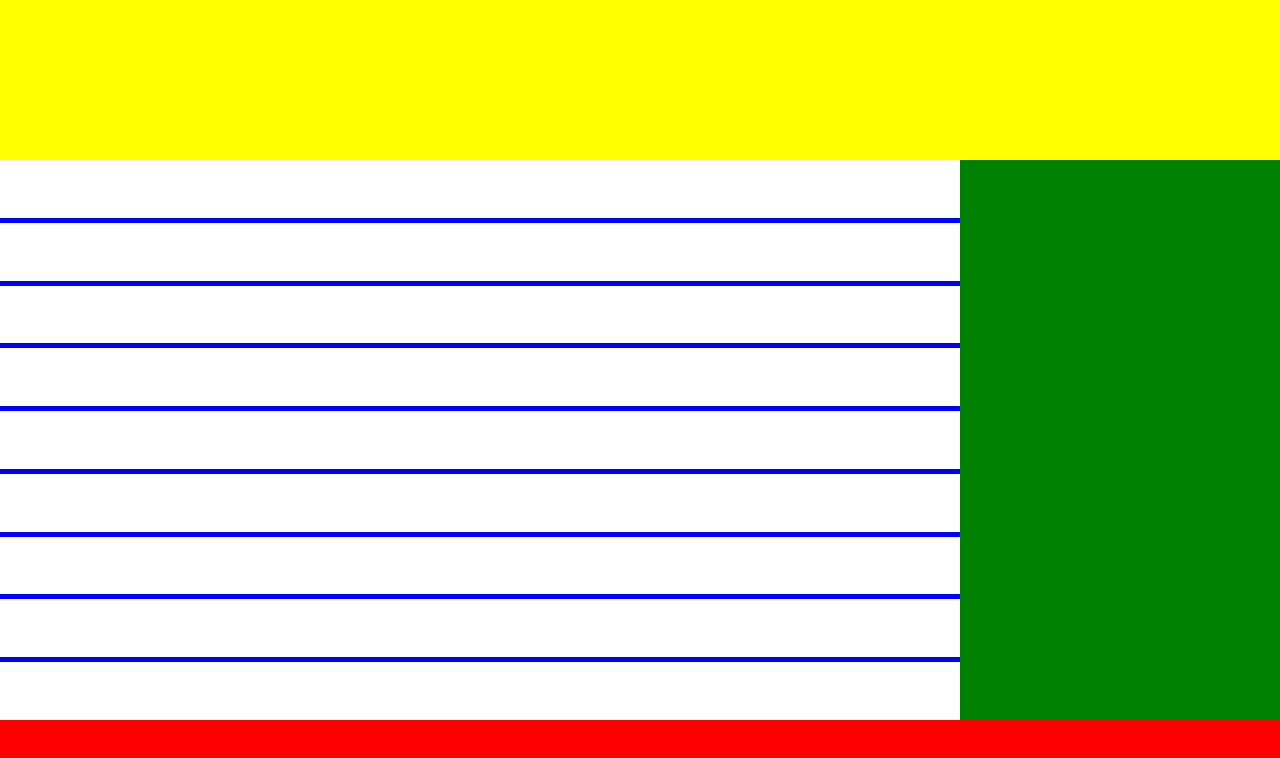
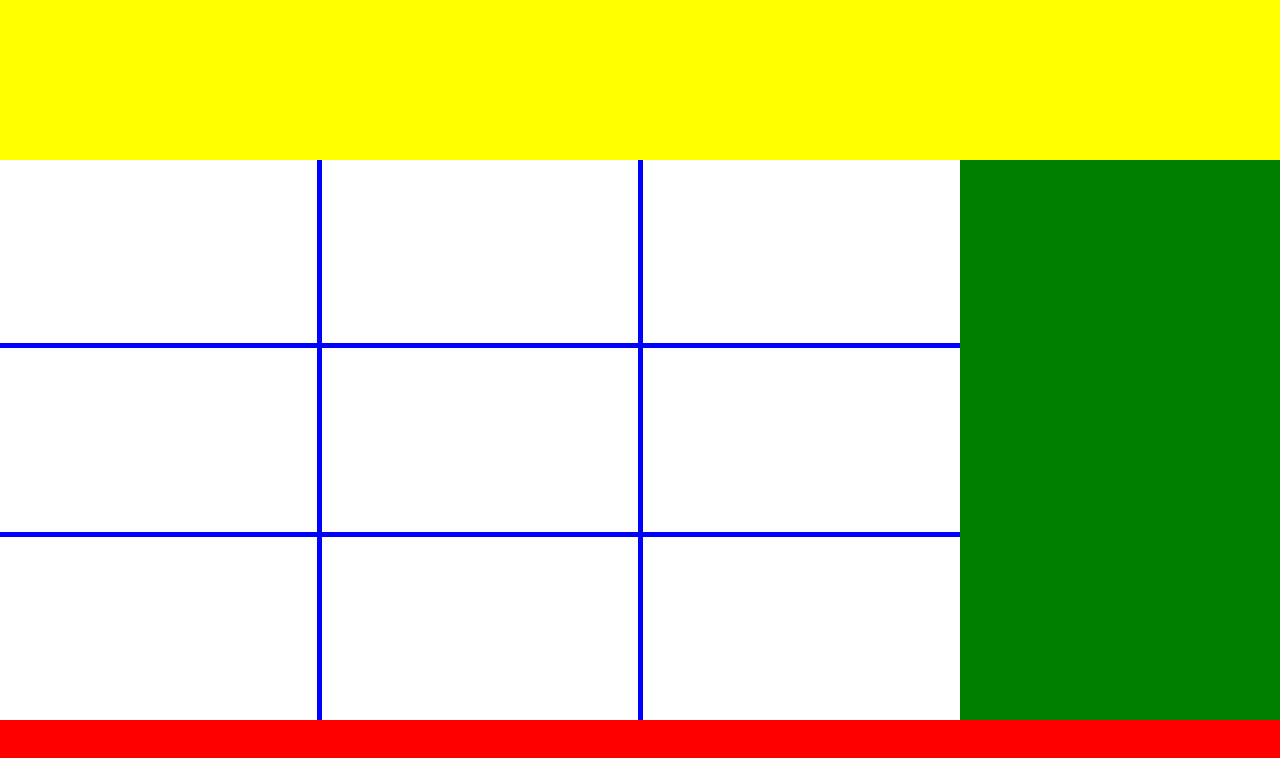
Before and after one commit to RaulSBunicenha/learning-css-grid, a plain HTML site: page index.html in a window 1280 px wide. Drawn offline with Linux system fonts and the light colour scheme.

Commit message:
Review and try to host on github

```diff
--- a/index.html
+++ b/index.html
@@ -35,6 +35,7 @@
 
         .container {
             display: grid;
+            /* grid-template-columns: 75vw 25vw; */
             grid-template-columns: 3fr 1fr; /*fr - fractions*/
             grid-template-rows: 20vh 70vh 10vh; /* visible height - looks like percentage*/
             grid-template-areas: "header header"
@@ -85,8 +86,8 @@
             width: 100%;
             height: 100%;
             display: grid;
-            /* grid-template-columns: 1fr 1fr 1fr;
-            grid-template-rows: 1fr 1fr 1fr; */
+            grid-template-columns: 1fr 1fr 1fr;
+            grid-template-rows: 1fr 1fr 1fr;
             grid-gap: 5px;
         }
 
```
Also changed, not shown: 1 other file.
